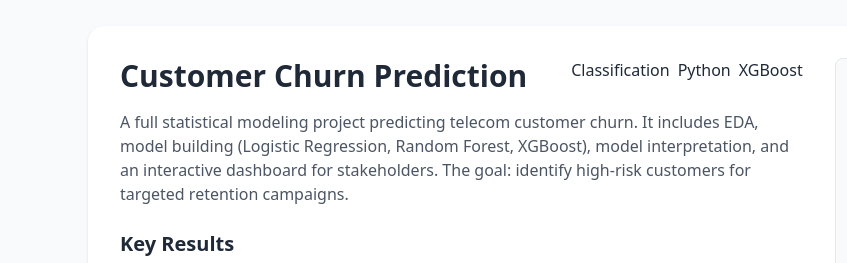
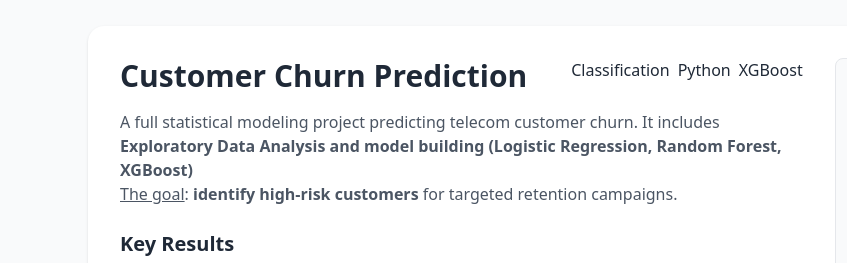
Before and after one commit to AyushDodal/Portfolio, a plain HTML site: page churn.html in a window 1280 px wide. Shown: the part 91-354 px from the top of the page, 0-847 px from the left. Drawn offline with nearby package versions, Linux system fonts and the light colour scheme.

Commit message:
Update project description in churn.html
Enhanced the project description with emphasis on key components and goals.

```diff
--- a/churn.html
+++ b/churn.html
@@ -37,7 +37,7 @@
             </div>
           </div>
 
-          <p class="text-gray-600 mt-4">A full statistical modeling project predicting telecom customer churn. It includes EDA, model building (Logistic Regression, Random Forest, XGBoost), model interpretation, and an interactive dashboard for stakeholders. The goal: identify high-risk customers for targeted retention campaigns.</p>
+          <p class="text-gray-600 mt-4">A full statistical modeling project predicting telecom customer churn. It includes <strong>Exploratory Data Analysis and model building (Logistic Regression, Random Forest, XGBoost)</strong><br><u>The goal</u>: <strong>identify high-risk customers</strong> for targeted retention campaigns.</p>
 
           <section class="mt-6">
             <h3 class="text-xl font-semibold">Key Results</h3>
```
